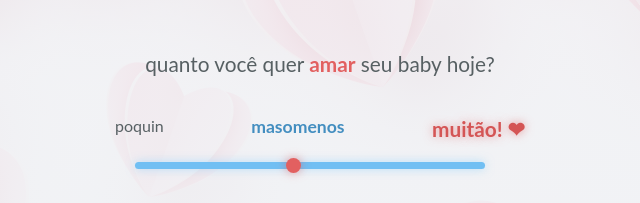
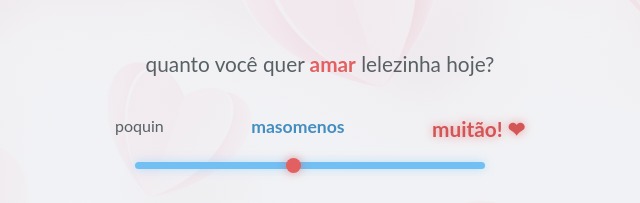
Before and after one commit to gui-varela/eu-te-amo, a plain HTML site: page index.html in a window 1280 px wide. Shown: the part 178-381 px from the top of the page, 320-960 px from the left. Drawn offline with Linux system fonts and the light colour scheme.

Commit message:
Restaura mensagem da pergunta anterior

```diff
--- a/index.html
+++ b/index.html
@@ -15,7 +15,7 @@
       <h1 id="titulo">Gerador de <strong>Eu Te Amo 🍉🤍</strong></h1>
       <div id="sublinhar-titulo"></div>
 
-      <h2 id="pergunta">quanto você quer <strong>amar</strong> seu baby hoje?</h2>
+      <h2 id="pergunta">quanto você quer <strong>amar</strong> lelezinha hoje?</h2>
 
       <div id="opcoes">
         <div id="range-box">
```
